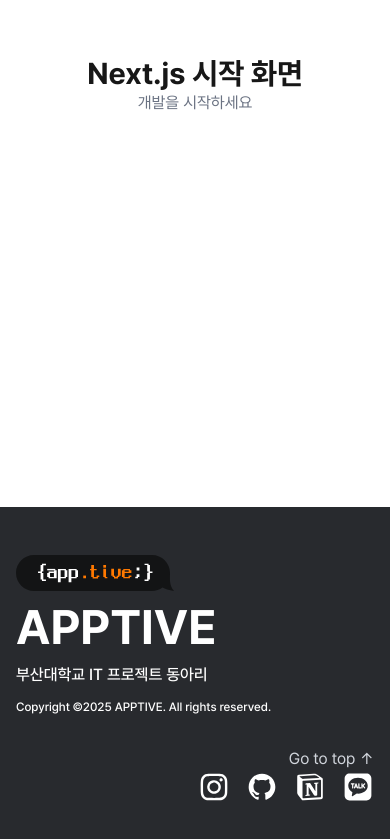
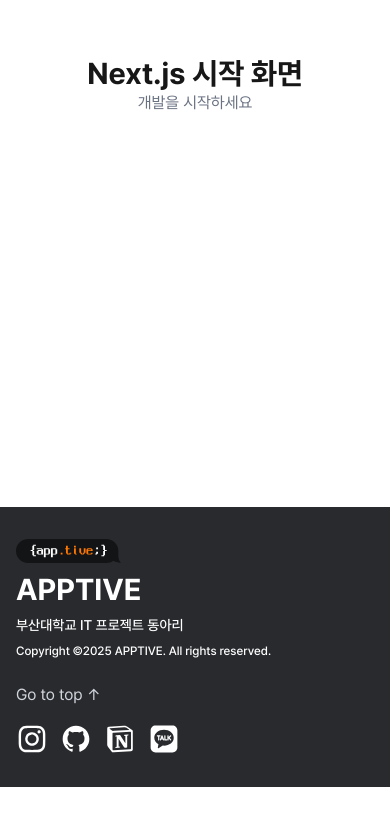
Before and after one commit to ApptiveDev/apptive-frontend-2025, a Next.js app: page / in a window 390 px wide. Shown: the part 337-1176 px from the top of the page. After the commit the page ends 1124 px from the top, so only its background shows below. Built offline with nearby package versions, Linux system fonts and the light colour scheme.

Commit message:
feat: footer 컴포넌트 - 반응형 구현

```diff
--- a/src/components/Footer.tsx
+++ b/src/components/Footer.tsx
@@ -56,19 +56,19 @@ export default function Footer() {
 
   return (
     <footer className="text-white bg-footer">
-      <div className="container mx-auto px-4 py-12">
-        <div className="flex flex-col md:flex-row justify-between items-start md:items-stretch gap-8">
+      <div className="container mx-auto px-4 py-8 md:py-12">
+        <div className="flex flex-col md:flex-row justify-between items-start md:items-stretch gap-6 md:gap-8">
           {/* 왼쪽: 로고 및 정보 */}
-          <div className="flex flex-col gap-3 items-start">
+          <div className="flex flex-col gap-2 md:gap-3 items-start w-full md:w-auto">
             <Image
               src={apptiveLogo}
               alt="APPTIVE Logo"
               width={237}
               height={54}
-              className="h-9 w-auto"
+              className="h-6 md:h-9 w-auto"
             />
-            <h2 className="text-5xl font-bold">APPTIVE</h2>
-            <p className="text-white text-m font-medium">
+            <h2 className="text-3xl md:text-5xl font-bold">APPTIVE</h2>
+            <p className="text-white text-sm md:text-base font-medium">
               부산대학교 IT 프로젝트 동아리
             </p>
             <p className="text-white text-xs font-medium">
@@ -77,14 +77,14 @@ export default function Footer() {
           </div>
 
           {/* 오른쪽: Go to top 및 소셜 미디어 */}
-          <div className="flex flex-col items-end justify-between self-stretch">
+          <div className="flex flex-col items-start md:items-end justify-between self-stretch w-full md:w-auto">
             <button
               onClick={scrollToTop}
-              className="text-gray-300 hover:text-white transition-colors text-sm"
+              className="text-gray-300 hover:text-white transition-colors text-sm mb-4 md:mb-0"
             >
               Go to top ↑
             </button>
-            <div className="flex gap-4">
+            <div className="flex gap-3 md:gap-4">
               {socialLinks.map((link) => (
                 <a
                   key={link.name}
```
